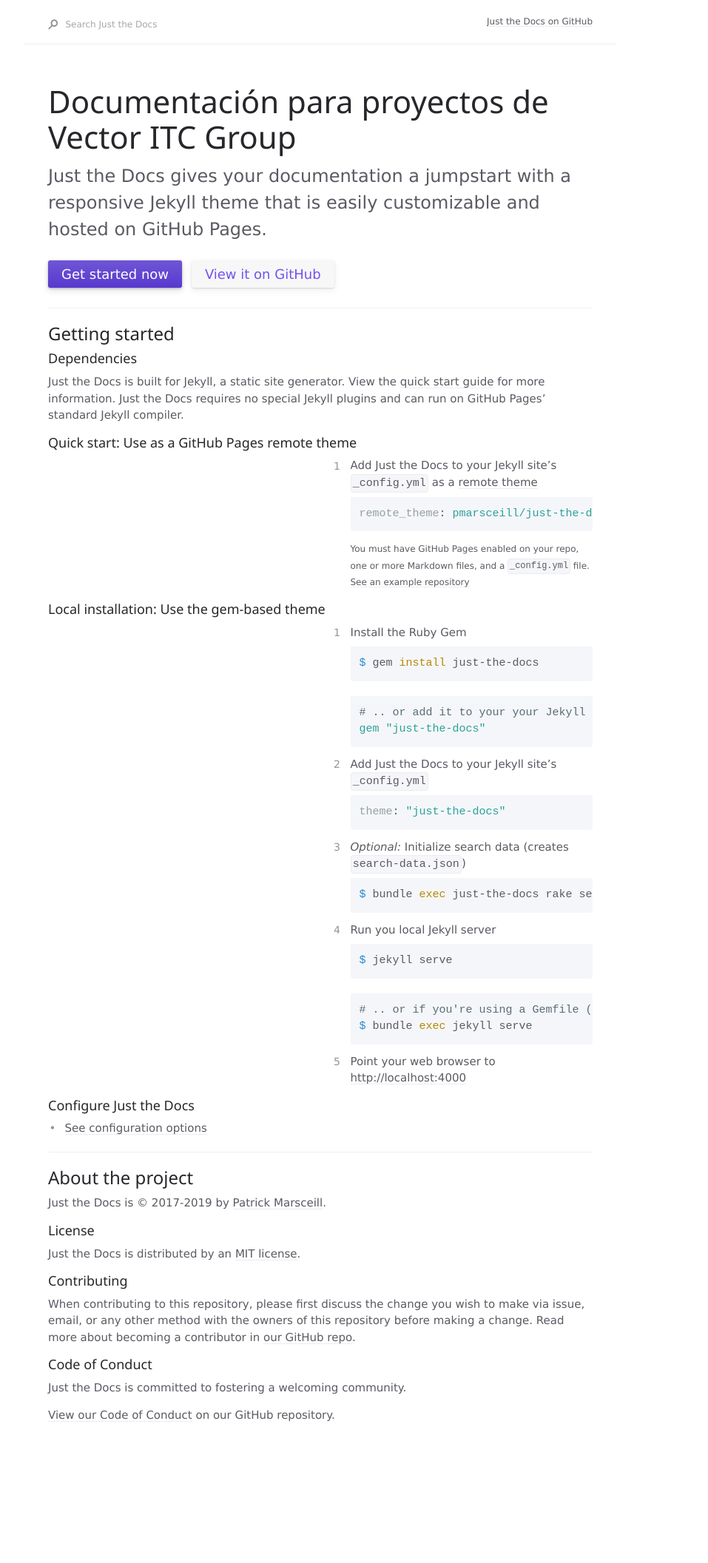
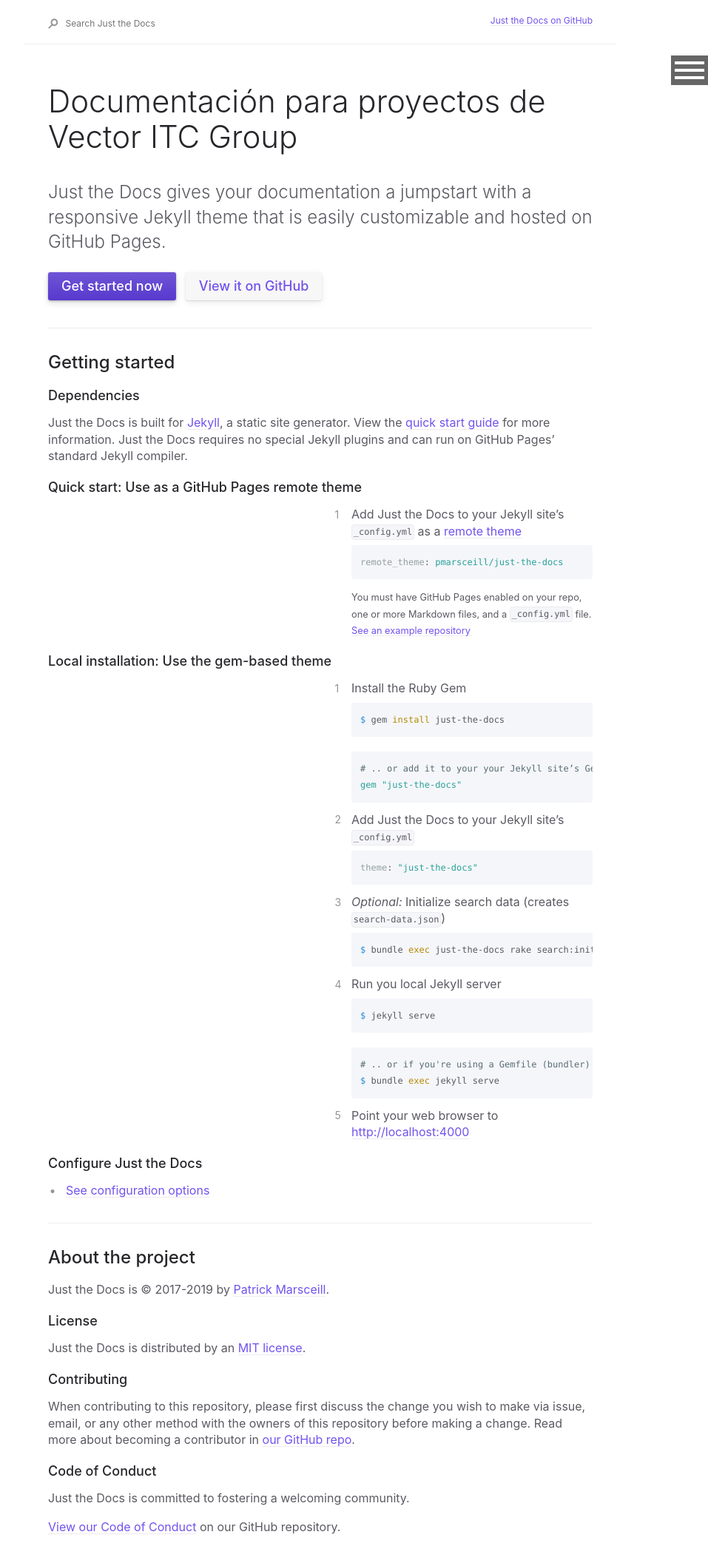
Before and after one commit to abeltranes/abeltranes.github.io, a Jekyll site: the page built from index.md, in a window 1280 px wide. Shown: the top 2113 px of the page at 74% size, without its empty margins (323-1280 px from the left). Built offline with Jekyll 4.4.1, drawn with Linux system fonts in a browser that asks for light colours; nearby versions of some CDN libraries.

Commit message:
Update default.html

```diff
--- a/_layouts/default.html
+++ b/_layouts/default.html
@@ -18,18 +18,145 @@
     </div>
  -->
 
-<link rel="stylesheet" href="https://www.w3schools.com/w3css/4/w3.css">
-<div class="w3-sidebar w3-bar-block w3-card w3-animate-left" style="display:none" id="mySidebar01">
-  <button class="w3-bar-item w3-button w3-large"
-  onclick="w3_close()">Close &times;</button>
-  <a href="#" class="w3-bar-item w3-button">Link 1</a>
-  <a href="#" class="w3-bar-item w3-button">Link 2</a>
-  <a href="#" class="w3-bar-item w3-button">Link 3</a>
-</div>
-<div id="main01">
-<div class="w3-teal">
-  <button id="openNav" class="w3-button w3-teal w3-xlarge" onclick="w3_open()">&#9776;</button>
-</div>
+<style>
+    a {
+      text-decoration: none;
+    }
+    a i {
+      font: 0/0 a;
+      text-shadow: none;
+      color: transparent;
+    }
+
+    nav {
+      background-color: rgba(0, 0, 0, 0.6);
+      height: 100%;
+      position: fixed;
+      right: -300px;
+      top: 0;
+      -moz-transition: right 0.2s linear;
+      -o-transition: right 0.2s linear;
+      -webkit-transition: right 0.2s linear;
+      transition: right 0.2s linear;
+      width: 300px;
+      z-index: 9001;
+      /* IT'S OVER 9000! */
+    }
+    nav #menuToggle {
+      background: rgba(0, 0, 0, 0.6);
+      display: block;
+      position: relative;
+      height: 40px;
+      left: -50px;
+      top: 75px;
+      width: 50px;
+    }
+    nav #menuToggle span {
+      background: white;
+      display: block;
+      height: 10%;
+      left: 10%;
+      position: absolute;
+      top: 45%;
+      width: 80%;
+    }
+    nav #menuToggle span:before, nav #menuToggle span:after {
+      background: white;
+      content: '';
+      display: block;
+      height: 100%;
+      position: absolute;
+      top: -250%;
+      -moz-transform: rotate(0deg);
+      -ms-transform: rotate(0deg);
+      -webkit-transform: rotate(0deg);
+      transform: rotate(0deg);
+      width: 100%;
+    }
+    nav #menuToggle span:after {
+      top: 250%;
+    }
+    nav a:nth-child(n+2) {
+      color: white;
+      display: block;
+      font-size: 2.5em;
+      margin: 30px 0 30px 30px;
+    }
+    nav a:nth-child(n+2):after {
+      background: #ffa53e;
+      content: '';
+      display: block;
+      height: 2px;
+      -moz-transition: width 0.2s;
+      -o-transition: width 0.2s;
+      -webkit-transition: width 0.2s;
+      transition: width 0.2s;
+      width: 0;
+    }
+    nav a:nth-child(n+2):hover:after {
+      width: 100%;
+    }
+
+    .open {
+      right: 0;
+    }
+    .open #menuToggle span {
+      background: transparent;
+      left: 10%;
+      top: 45%;
+    }
+    .open #menuToggle span:before, .open #menuToggle span:after {
+      background: white;
+      top: 0;
+      -moz-transform: rotate(45deg);
+      -ms-transform: rotate(45deg);
+      -webkit-transform: rotate(45deg);
+      transform: rotate(45deg);
+    }
+    .open #menuToggle span:after {
+      -moz-transform: rotate(-45deg);
+      -ms-transform: rotate(-45deg);
+      -webkit-transform: rotate(-45deg);
+      transform: rotate(-45deg);
+    }
+
+    #menuToggle .navClosed {
+      -moz-transition: background 0.1s linear;
+      -o-transition: background 0.1s linear;
+      -webkit-transition: background 0.1s linear;
+      transition: background 0.1s linear;
+    }
+    #menuToggle .navClosed:before, #menuToggle .navClosed:after {
+      -moz-transition: top 0.2s linear 0.1s, -moz-transform 0.2s linear 0.1s;
+      -o-transition: top 0.2s linear 0.1s, -o-transform 0.2s linear 0.1s;
+      -webkit-transition: top 0.2s linear, -webkit-transform 0.2s linear;
+      -webkit-transition-delay: 0.1s, 0.1s;
+      transition: top 0.2s linear 0.1s, transform 0.2s linear 0.1s;
+    }
+    #menuToggle .navOpen {
+      -moz-transition: background 0.1s linear 0.2s;
+      -o-transition: background 0.1s linear 0.2s;
+      -webkit-transition: background 0.1s linear;
+      -webkit-transition-delay: 0.2s;
+      transition: background 0.1s linear 0.2s;
+    }
+    #menuToggle .navOpen:before, #menuToggle .navOpen:after {
+      -moz-transition: top 0.2s linear, -moz-transform 0.2s linear;
+      -o-transition: top 0.2s linear, -o-transform 0.2s linear;
+      -webkit-transition: top 0.2s linear, -webkit-transform 0.2s linear;
+      transition: top 0.2s linear, transform 0.2s linear;
+    }
+</style>
+  <nav>
+  <a href="" id="menuToggle" title="show menu">
+    <span class="navClosed"><i>show menu</i></span>
+  </a>
+  <a href="#" title="Item 1">Item 1</a>
+  <a href="#" title="Item 2">Item 22</a>
+  <a href="#" title="Item 3">Item 3</a>
+  <a href="#" title="Item 3">Item 4</a>
+  </nav>
+
 
 
     <div class="main-content-wrap js-main-content" tabindex="0">
@@ -90,21 +217,27 @@
     </div>
   </div>
 
+  <script src='http://cdnjs.cloudflare.com/ajax/libs/jquery/2.1.3/jquery.min.js'></script>
+  <script  >
+      (function ocultarmenu($){
+        // Menu Functions
+        $(document).ready(function(){
+          $('#menuToggle').click(function(e){
+            var $parent = $(this).parent('nav');
+            $parent.toggleClass("open");
+            var navState = $parent.hasClass('open') ? "hide" : "show";
+            $(this).attr("title", navState + " navigation");
+            // Set the timeout to the animation length in the CSS.
+            setTimeout(function(){
+              console.log("timeout set");
+              $('#menuToggle > span').toggleClass("navClosed").toggleClass("navOpen");
+            }, 200);
+            e.preventDefault();
+          });
+        });
+      })(jQuery);
+  </script>
 
-</div>
-<script>
-function w3_open() {
-  document.getElementById("main01").style.marginLeft = "25%";
-  document.getElementById("mySidebar01").style.width = "25%";
-  document.getElementById("mySidebar01").style.display = "block";
-  document.getElementById("openNav").style.display = 'none';
-}
-function w3_close() {
-  document.getElementById("main01").style.marginLeft = "0%";
-  document.getElementById("mySidebar01").style.display = "none";
-  document.getElementById("openNav").style.display = "inline-block";
-}
-</script>
 
 </body>
 </html>
```
